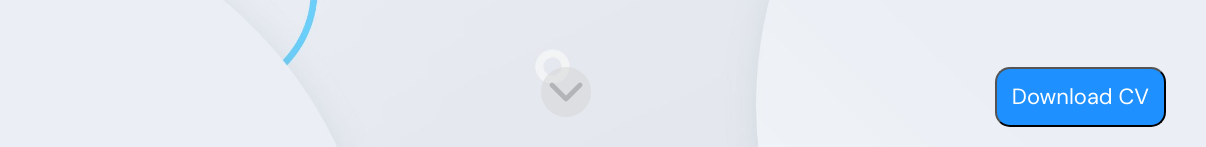
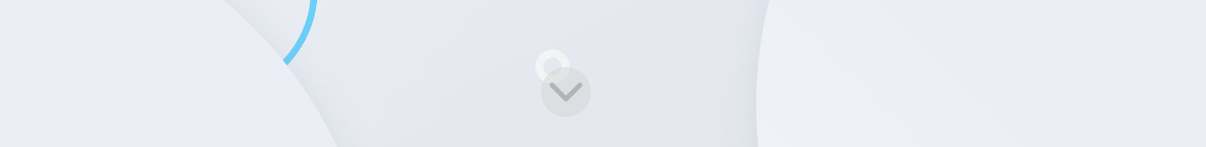
Before and after one commit to Nuwan-Wimaladharma/my-personel-web-site, a website: page index.html in a window 1280 px wide. Shown: the part 653-800 px from the top of the page, 74-1280 px from the left. Drawn offline with nearby package versions, Linux system fonts and the light colour scheme; a web font is replaced by a local one.

Commit message:
Remove download CV button

```diff
--- a/index.html
+++ b/index.html
@@ -84,9 +84,9 @@
         </div>
     </section>
 
-    <div id="cv">
-        <a href="#"><button>Download CV</button></a>
-    </div>
+<!--    <div id="cv">-->
+<!--        <a href="#"><button>Download CV</button></a>-->
+<!--    </div>-->
 
     <section id="pages">
         <div id="page-1" class="row">
```
